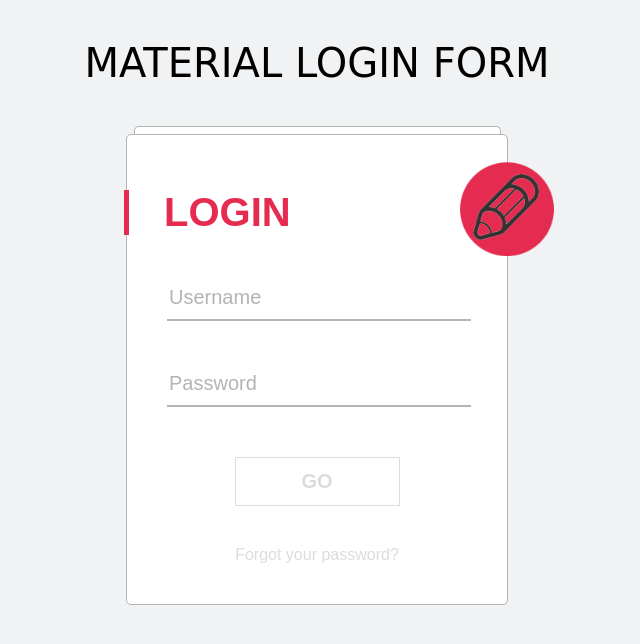
After one commit to VostokSOS-Frontend/bugs, a PHP site: page /Goldaev/login/index.html in a window 1280 px wide. The commit adds this page. Shown: the top 644 px of the page, without its empty margins (323-963 px from the left). Run offline with PHP 8.4, Linux system fonts and the light colour scheme.

Commit message:
layout Goldaev

```diff
--- a/Goldaev/css/style-form.css
+++ b/Goldaev/css/style-form.css
@@ -8,7 +8,6 @@ body{
     top:25px;
     padding-top: 400px;
     margin:auto;
-    margin-bottom: 30px;
     width: 500px;
     height: 315px;
     border-radius: 5px;
@@ -28,7 +27,8 @@ width: 410px;
 }
 span{
     font-size:1.5em;
-    margin-top:10px;
+    text-transform: uppercase;
+    display: block;
 }
 .num{
     width: 90px;
--- /dev/null
+++ b/Goldaev/css/style-login.css
@@ -0,0 +1,117 @@
+body{
+    background-color: #f0f2f3;
+    font-family: sans-serif;
+}
+
+.title{
+    text-transform: uppercase;
+    text-align: center;
+    font-family: comic sans ms;
+    font-size: 40px;
+}
+
+.line{
+    width: 365px;
+    height: 7px;
+    border:#b2b5b6 solid 1px;
+    border-bottom: none;
+    background-color: #fff;
+    border-top-left-radius: 5px;
+    border-top-right-radius: 5px;
+    margin:auto;
+}
+form{
+    border:#b2b5b6 solid 1px;
+    padding:15px 40px 25px;
+    background-color: #fff;
+    width: 300px;
+    margin: auto;
+    position: relative;
+    border-radius:5px;
+}
+
+.reg{
+    background-image: url("../image/pen.png");
+    background-size: 100px;
+    position: absolute;
+    width: 100px;
+    height: 100px;
+    top: 25px;
+    right: -50px;
+}
+
+input , a{
+    display: block;
+}
+.info{
+    display:none;
+}
+input{
+    padding-bottom:10px;
+    font-size: 20px;
+    border:none;
+    border-bottom: #b2b5b6 solid 2px;
+    outline:none;
+    margin-bottom: 50px;
+    width: 300px;
+}
+input::placeholder{
+    color:#b2b5b6;
+}
+.log{
+    font-size: 40px;
+    text-transform: uppercase;
+    color:#E52B50;
+    font-weight: bold;
+    border-left: #E52B50 5px solid;
+    padding-left: 35px;
+    position: relative;
+    left:-43px;
+    margin-bottom: 50px;
+}
+.button{
+    display: block;
+    padding: 12px 20px;
+    width: 165px;
+    font-size: 20px;
+    font-weight: bold;
+    color:#dbdddd;
+    background-color: #fff;
+    border: #dbdddd solid 1px;
+    margin:0 auto 40px auto;
+    cursor:pointer;
+}
+.button:hover{
+    border: #E52B50 solid 1px;
+    color:#E52B50;
+    transition: 0.5s;
+}
+a{
+    color:#dbdddd;
+    text-decoration: none;
+    text-align: center;
+    padding-bottom: 15px
+}
+a:hover{
+    color: #E52B50;
+    transition: 0.5s;
+}
+input:focus{
+    border-bottom:#E52B50 solid 2px;
+    transition: 0.5s;
+}
+input:focus::placeholder{
+    color:#fff;
+}
+input[type="text"]:focus + .info{
+    display:block;
+    position: absolute;
+    top:115px;
+    color:#b2b5b6;
+}
+input[type="password"]:focus + .info{
+    display:block;
+    position: absolute;
+    top:200px;
+    color:#b2b5b6;
+}
--- /dev/null
+++ b/Goldaev/login/index.html
@@ -0,0 +1,32 @@
+<!DOCTYPE html>
+<html lang="en">
+<head>
+    <meta charset="UTF-8">
+    <title>Document</title>
+    <link rel="stylesheet" href="../css/style-login.css">
+</head>
+
+<body>
+
+<p class="title">material login form</p>
+
+<div class="line"></div>
+
+<form>
+    <div class="reg"></div>
+    <p class="log">Login</p>
+
+    <input type="text" placeholder="Username">
+    <p class="info">Username</p>
+
+    <input type="password" placeholder="Password">
+    <p class="info">Password</p>
+
+    <button class="button">GO</button>
+
+    <a href="https://thumbs.dreamstime.com/b/looser-boy-938287.jpg">Forgot your password?</a>
+</form>
+
+</body>
+
+</html>
```
Also changed, not shown: Goldaev/css/style-layout.css (added, +89 -0 lines), Goldaev/form/index.html (+8 -8 lines), Goldaev/layout1/index.html (added, +38 -0 lines), Goldaev/image/pen.png (added), Goldaev/image/target.png (added), image/2560x1600_px_Clear_Sky_lake_landscape_Low_Poly_minimalism_mountains_reflection-821999.jpg (added).
